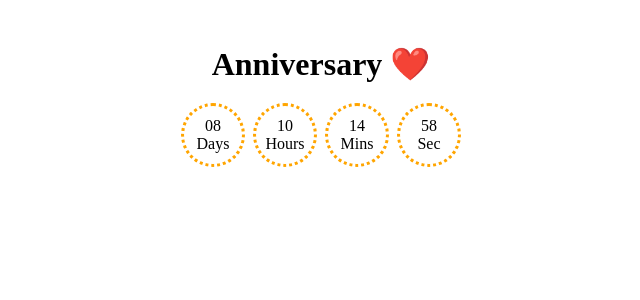
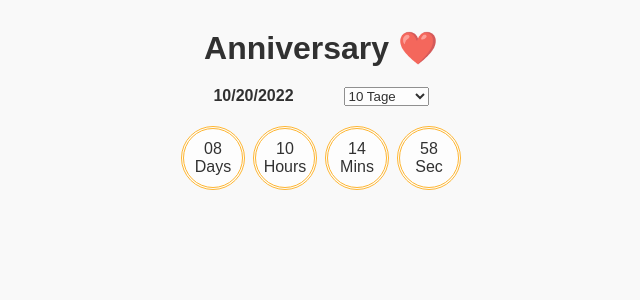
Before and after one commit to Glup3/anniversary-countdown, a React (Vite) app: page / in a window 1280 px wide. Shown: the top 300 px of the page, without its empty margins (319-959 px from the left). Built offline with nearby package versions, Linux system fonts and the light colour scheme.

Commit message:
add milestones & styling

```diff
--- a/src/App.tsx
+++ b/src/App.tsx
@@ -1,7 +1,45 @@
-import React from 'react'
+import React, { useState } from 'react'
 import { CountdownTimer } from './CountdownTimer'
 
 const ANNIVERSARY_DATE = new Date(2022, 9, 20)
+const ANNIVERSARY_MILESTONES: { days: number; text: string }[] = [
+    {
+        days: 1,
+        text: '1 Tag',
+    },
+    {
+        days: 10,
+        text: '10 Tage',
+    },
+    {
+        days: 30,
+        text: '1 Monat',
+    },
+    {
+        days: 100,
+        text: '100 Tage',
+    },
+    {
+        days: 200,
+        text: '200 Tage',
+    },
+    {
+        days: 300,
+        text: '300 Tage',
+    },
+    {
+        days: 365,
+        text: '1 Jahr',
+    },
+    {
+        days: 500,
+        text: '500 Tage',
+    },
+    {
+        days: 1000,
+        text: '1000 Tage',
+    },
+]
 
 function addDays(date: Date, days: number): Date {
     const newDate = new Date(date)
@@ -9,8 +47,19 @@ function addDays(date: Date, days: number): Date {
     return newDate
 }
 
+function getLatestMilestone(date: Date): number {
+    const today = new Date()
+    const index = ANNIVERSARY_MILESTONES.findIndex((m) => today < addDays(date, m.days))
+    return index !== -1 ? index : ANNIVERSARY_MILESTONES.length - 1
+}
+
 function App() {
-    const targetDate = addDays(ANNIVERSARY_DATE, 10)
+    const [selectedMilestoneIndex, setSelectedMilestoneIndex] = useState<number>(getLatestMilestone(ANNIVERSARY_DATE))
+    const targetDate = addDays(ANNIVERSARY_DATE, ANNIVERSARY_MILESTONES[selectedMilestoneIndex].days)
+
+    const onMilestoneChange = (e: React.ChangeEvent<HTMLSelectElement>) => {
+        setSelectedMilestoneIndex(Number(e.target.value))
+    }
 
     return (
         <div
@@ -18,7 +67,6 @@ function App() {
                 display: 'flex',
                 flexDirection: 'column',
                 alignItems: 'center',
-                paddingTop: '16px',
             }}
         >
             <h1
@@ -28,6 +76,29 @@ function App() {
             >
                 Anniversary ❤️
             </h1>
+
+            <div
+                style={{
+                    marginBottom: '20px',
+                }}
+            >
+                <span
+                    style={{
+                        marginRight: '50px',
+                        fontWeight: 'bold',
+                    }}
+                >
+                    {ANNIVERSARY_DATE.toLocaleDateString()}
+                </span>
+                <select value={selectedMilestoneIndex} onChange={onMilestoneChange}>
+                    {ANNIVERSARY_MILESTONES.map((option, index) => (
+                        <option key={option.days} value={index}>
+                            {option.text}
+                        </option>
+                    ))}
+                </select>
+            </div>
+
             <CountdownTimer targetDate={targetDate} />
         </div>
     )
--- a/src/CountdownTimer.tsx
+++ b/src/CountdownTimer.tsx
@@ -1,5 +1,6 @@
 import React, { FC } from 'react'
 import { CountdownUnit } from './CountdownUnit'
+import { HeartMessage } from './HeartMessage'
 
 import { useCountdown } from './useCountdown'
 
@@ -11,7 +12,7 @@ export const CountdownTimer: FC<CountdownTimerProps> = ({ targetDate }) => {
     const [days, hours, minutes, seconds] = useCountdown(targetDate)
 
     if (days + hours + minutes + seconds <= 0) {
-        return <div>Insert Insane Confetti Animation</div>
+        return <HeartMessage />
     }
 
     return (
--- a/src/CountdownUnit.tsx
+++ b/src/CountdownUnit.tsx
@@ -19,7 +19,9 @@ export const CountdownUnit: FC<CountdownUnitProps> = ({ time, text }) => {
                 padding: '4px',
                 borderRadius: '50%',
                 borderColor: 'orange',
-                borderStyle: 'dotted',
+                borderStyle: 'double',
+                borderWidth: 'medium',
+                backgroundColor: '#ffffff',
             }}
         >
             <div>{time.toString().padStart(2, '0')}</div>
--- /dev/null
+++ b/src/HeartMessage.css
@@ -0,0 +1,9 @@
+.heart-message {
+    animation: beat 1s infinite alternate;
+}
+
+@keyframes beat {
+    to {
+        transform: scale(1.2);
+    }
+}
--- /dev/null
+++ b/src/HeartMessage.tsx
@@ -0,0 +1,6 @@
+import React from 'react'
+import './HeartMessage.css'
+
+export const HeartMessage = () => {
+    return <div className="heart-message">I Love You Prinzessin ❤️</div>
+}
--- /dev/null
+++ b/src/main.css
@@ -0,0 +1,11 @@
+* {
+    font-family: 'Arial';
+}
+
+body {
+    background-color: #f9f9f9;
+    opacity: 0.8;
+    background-image: radial-gradient(#444cf7 0.4px, transparent 0.4px), radial-gradient(#444cf7 0.4px, #f9f9f9 0.4px);
+    background-size: 16px 16px;
+    background-position: 0 0, 8px 8px;
+}
--- a/src/main.tsx
+++ b/src/main.tsx
@@ -1,6 +1,7 @@
 import React from 'react'
 import ReactDOM from 'react-dom/client'
 import App from './App'
+import './main.css'
 
 ReactDOM.createRoot(document.getElementById('root') as HTMLElement).render(
     <React.StrictMode>
```
